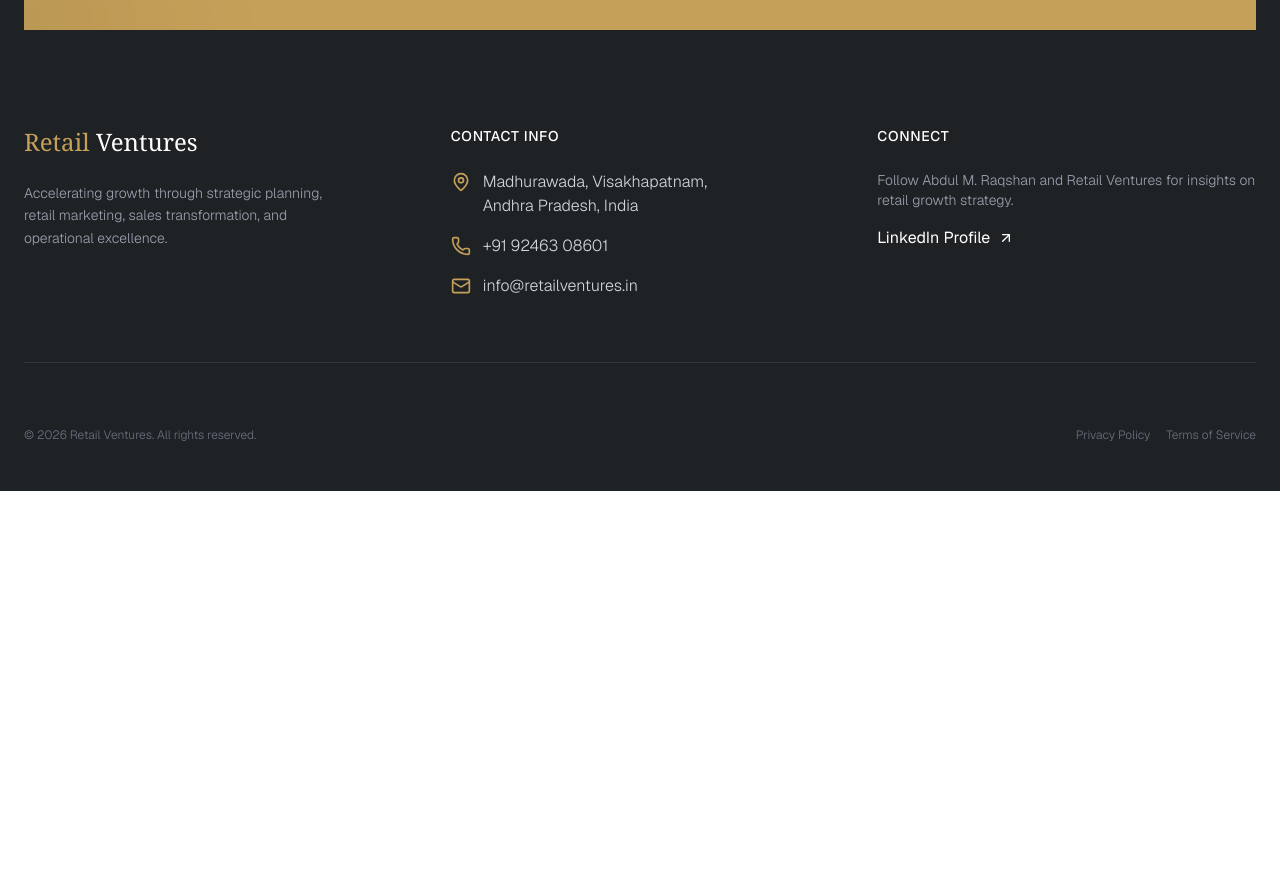
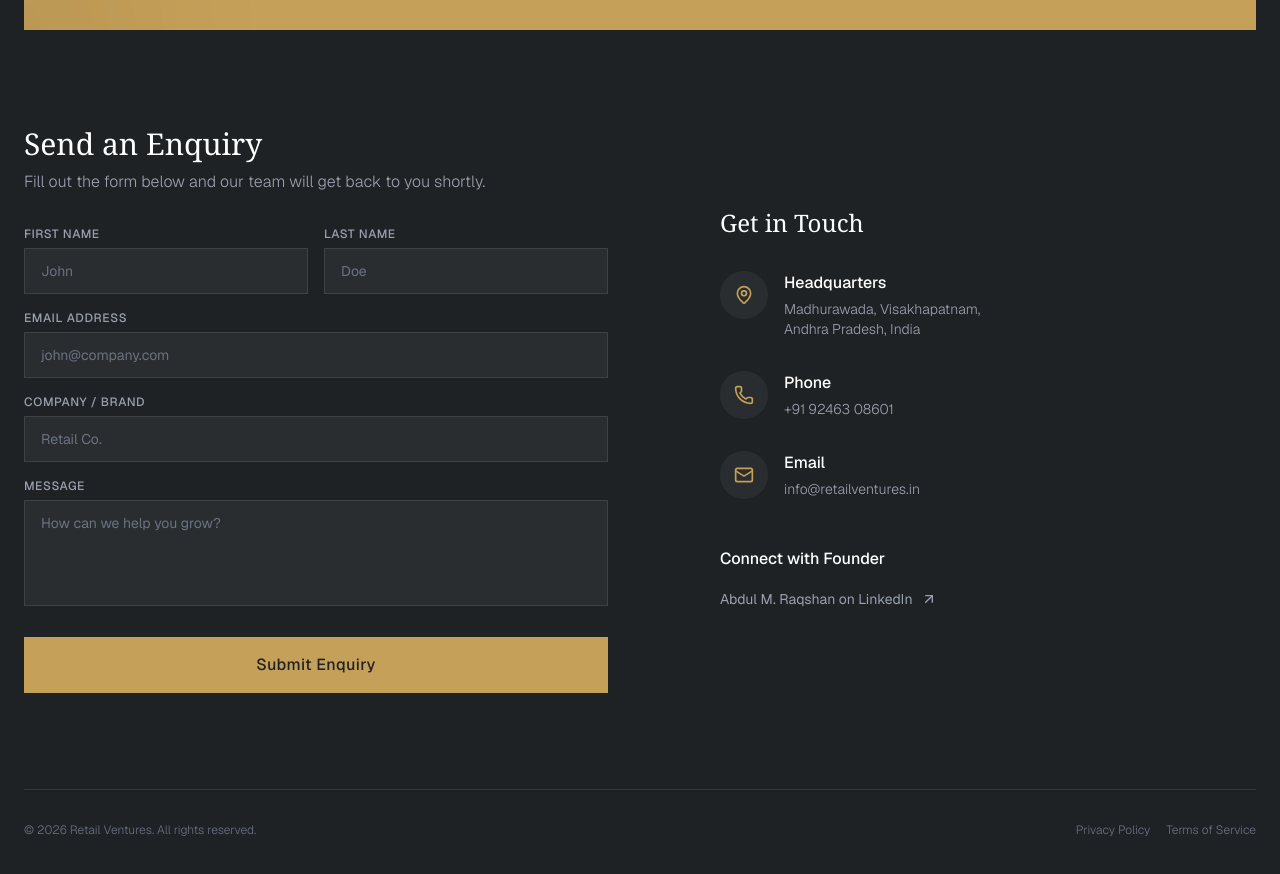
Before and after one commit to Alizaheer59/Retailventures, a Next.js app: page / in a window 1280 px wide. Shown: the part 5200-6074 px from the top of the page. Before the commit the page ends 5691 px from the top, so only its background shows below. Built offline with nearby package versions, Linux system fonts and the light colour scheme.

Commit message:
Add enquiry form to contact section

```diff
--- a/src/components/Contact.tsx
+++ b/src/components/Contact.tsx
@@ -34,45 +34,96 @@
           </div>
         </motion.div>
 
-        {/* Footer info */}
-        <div className="grid md:grid-cols-3 gap-12 mb-16 border-b border-white/10 pb-16">
+        {/* Enquiry Form and Contact Details */}
+        <div className="grid lg:grid-cols-2 gap-16 mb-24">
+          {/* Enquiry Form */}
+          <motion.div
+            initial={{ opacity: 0, x: -20 }}
+            whileInView={{ opacity: 1, x: 0 }}
+            viewport={{ once: true }}
+          >
+            <h2 className="text-3xl font-serif font-light mb-2">Send an Enquiry</h2>
+            <p className="text-gray-400 font-light mb-8">Fill out the form below and our team will get back to you shortly.</p>
+
+            <form className="space-y-4" onSubmit={(e) => e.preventDefault()}>
+              <div className="grid grid-cols-1 sm:grid-cols-2 gap-4">
                 <div>
-            <h3 className="text-2xl font-serif mb-6"><span className="text-gold">Retail</span> Ventures</h3>
-            <p className="text-gray-400 font-light text-sm mb-6 max-w-xs leading-relaxed">
-              Accelerating growth through strategic planning, retail marketing, sales transformation, and operational excellence.
-            </p>
+                  <label className="block text-xs font-medium text-gray-400 mb-1.5 uppercase tracking-wider">First Name</label>
+                  <input type="text" className="w-full bg-white/5 border border-white/10 px-4 py-3 focus:outline-none focus:border-gold transition-colors text-sm placeholder-gray-500" placeholder="John" />
                 </div>
+                <div>
+                  <label className="block text-xs font-medium text-gray-400 mb-1.5 uppercase tracking-wider">Last Name</label>
+                  <input type="text" className="w-full bg-white/5 border border-white/10 px-4 py-3 focus:outline-none focus:border-gold transition-colors text-sm placeholder-gray-500" placeholder="Doe" />
+                </div>
+              </div>
+              <div>
+                <label className="block text-xs font-medium text-gray-400 mb-1.5 uppercase tracking-wider">Email Address</label>
+                <input type="email" className="w-full bg-white/5 border border-white/10 px-4 py-3 focus:outline-none focus:border-gold transition-colors text-sm placeholder-gray-500" placeholder="john@company.com" />
+              </div>
+              <div>
+                <label className="block text-xs font-medium text-gray-400 mb-1.5 uppercase tracking-wider">Company / Brand</label>
+                <input type="text" className="w-full bg-white/5 border border-white/10 px-4 py-3 focus:outline-none focus:border-gold transition-colors text-sm placeholder-gray-500" placeholder="Retail Co." />
+              </div>
+              <div>
+                <label className="block text-xs font-medium text-gray-400 mb-1.5 uppercase tracking-wider">Message</label>
+                <textarea rows={4} className="w-full bg-white/5 border border-white/10 px-4 py-3 focus:outline-none focus:border-gold transition-colors text-sm resize-none placeholder-gray-500" placeholder="How can we help you grow?"></textarea>
+              </div>
+              <button type="submit" className="bg-gold text-charcoal hover:bg-gold-hover px-8 py-4 font-medium tracking-wide w-full transition-colors mt-2">
+                Submit Enquiry
+              </button>
+            </form>
+          </motion.div>
 
+          {/* Contact Details */}
+          <motion.div
+            initial={{ opacity: 0, x: 20 }}
+            whileInView={{ opacity: 1, x: 0 }}
+            viewport={{ once: true }}
+            className="lg:pl-12 flex flex-col justify-center"
+          >
+            <h3 className="text-2xl font-serif mb-8">Get in Touch</h3>
+
+            <div className="space-y-8 font-light text-gray-300 mb-12">
+              <div className="flex items-start gap-4">
+                <div className="w-12 h-12 bg-white/5 flex items-center justify-center rounded-full shrink-0">
+                  <MapPin className="w-5 h-5 text-gold" />
+                </div>
                 <div>
-            <h4 className="text-lg font-medium mb-6 uppercase tracking-wider text-sm">Contact Info</h4>
-            <div className="space-y-4 font-light text-gray-300">
-              <div className="flex items-start gap-3">
-                <MapPin className="w-5 h-5 text-gold shrink-0 mt-0.5" />
-                <span>Madhurawada, Visakhapatnam,<br/>Andhra Pradesh, India</span>
+                  <h4 className="text-white font-medium mb-1">Headquarters</h4>
+                  <p className="text-gray-400 text-sm">Madhurawada, Visakhapatnam,<br/>Andhra Pradesh, India</p>
                 </div>
-              <div className="flex items-center gap-3">
-                <Phone className="w-5 h-5 text-gold shrink-0" />
-                <span>+91 92463 08601</span>
               </div>
-              <div className="flex items-center gap-3">
-                <Mail className="w-5 h-5 text-gold shrink-0" />
-                <span>info@retailventures.in</span>
+              <div className="flex items-start gap-4">
+                <div className="w-12 h-12 bg-white/5 flex items-center justify-center rounded-full shrink-0">
+                  <Phone className="w-5 h-5 text-gold" />
+                </div>
+                <div>
+                  <h4 className="text-white font-medium mb-1">Phone</h4>
+                  <p className="text-gray-400 text-sm">+91 92463 08601</p>
+                </div>
+              </div>
+              <div className="flex items-start gap-4">
+                <div className="w-12 h-12 bg-white/5 flex items-center justify-center rounded-full shrink-0">
+                  <Mail className="w-5 h-5 text-gold" />
+                </div>
+                <div>
+                  <h4 className="text-white font-medium mb-1">Email</h4>
+                  <p className="text-gray-400 text-sm">info@retailventures.in</p>
                 </div>
               </div>
             </div>
 
             <div>
-            <h4 className="text-lg font-medium mb-6 uppercase tracking-wider text-sm">Connect</h4>
-            <p className="text-gray-400 font-light text-sm mb-4">
-              Follow Abdul M. Raqshan and Retail Ventures for insights on retail growth strategy.
-            </p>
-            <a href="https://linkedin.com" target="_blank" rel="noopener noreferrer" className="inline-flex items-center gap-2 text-white hover:text-gold transition-colors">
-              LinkedIn Profile <ArrowUpRight className="w-4 h-4" />
+              <h4 className="text-white font-medium mb-4">Connect with Founder</h4>
+              <a href="https://linkedin.com" target="_blank" rel="noopener noreferrer" className="inline-flex items-center gap-2 text-gray-400 hover:text-gold transition-colors text-sm">
+                Abdul M. Raqshan on LinkedIn <ArrowUpRight className="w-4 h-4" />
               </a>
             </div>
+          </motion.div>
         </div>
 
-        <div className="flex flex-col md:flex-row justify-between items-center text-xs text-gray-500 font-light">
+        {/* Footer Bottom */}
+        <div className="flex flex-col md:flex-row justify-between items-center text-xs text-gray-500 font-light border-t border-white/10 pt-8">
           <p>&copy; {new Date().getFullYear()} Retail Ventures. All rights reserved.</p>
           <div className="flex gap-4 mt-4 md:mt-0">
             <a href="#" className="hover:text-white transition-colors">Privacy Policy</a>
```
Lines whose indentation alone changed are shown as unchanged.
